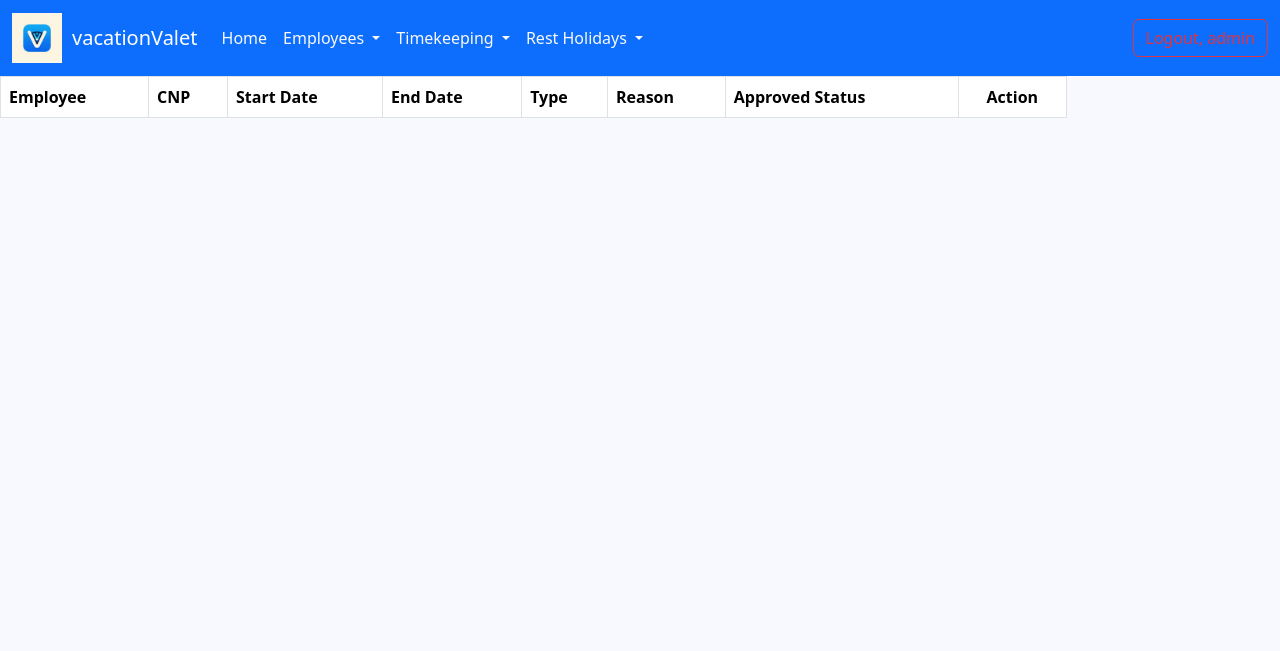
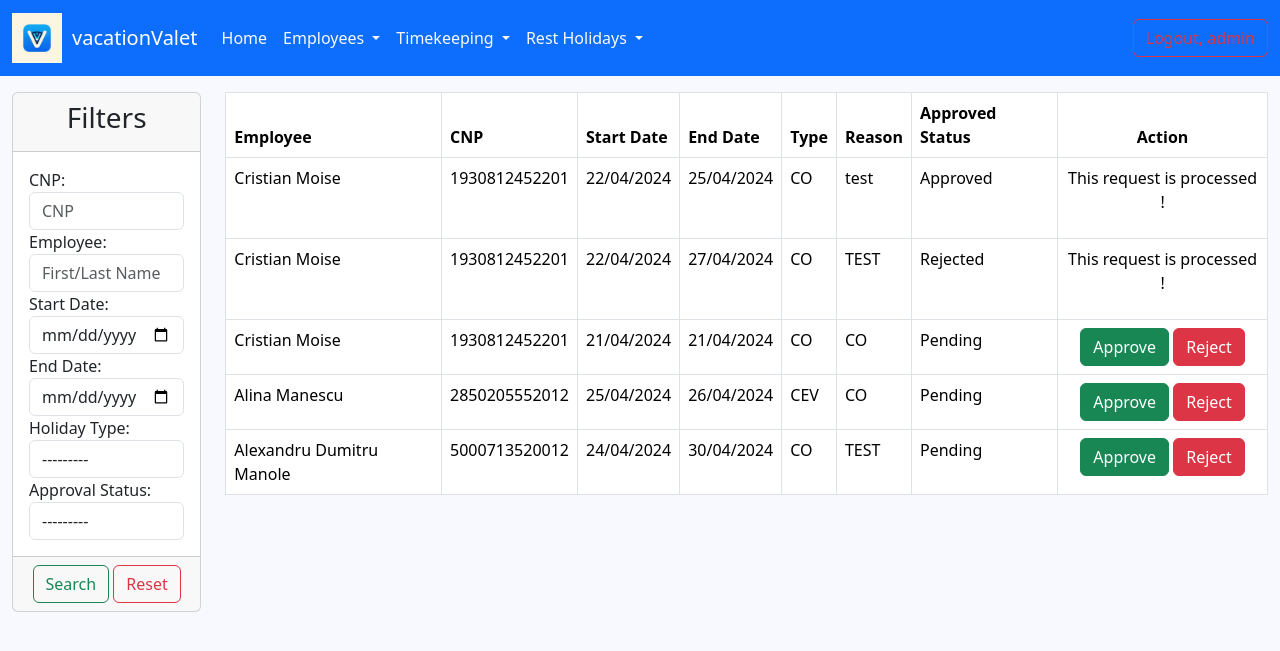
Before and after one commit to Moses9312/vacationValet, a Django app: page /list_requests/ in a window 1280 px wide. Shown: the top 651 px of the page. Run offline with Django 5.2, Linux system fonts and the light colour scheme; a user stored in the database is signed in; data comes from the database, SQL or seed files in the repository; both versions use the stored data as it was before the commit; lists and menus that the app fills with data are empty.

Commit message:
Creating the project and do some things on it.

```diff
--- a/employee/filters.py
+++ b/employee/filters.py
@@ -1,7 +1,7 @@
 import django_filters
 from django import forms
 
-from employee.models import Employee, Department
+from employee.models import Employee, Department, HolidayRequest
 
 
 class EmployeeFilter(django_filters.FilterSet):
@@ -23,7 +23,31 @@
         widget=forms.Select(attrs={'class': 'form-control'}),
         choices=[(dep.id, dep.name) for dep in Department.objects.all()])
 
+    class Meta:
+        model = Employee
+        fields = ['cnp', 'first_name', 'last_name', 'username', 'gender', 'email', 'departament']
 
-class Meta:
-    model = Employee
-    fields = ['cnp', 'first_name', 'last_name', 'username', 'gender', 'email', 'departament']
+
+class HolidayFilter(django_filters.FilterSet):
+    cnp = django_filters.CharFilter(field_name='employee__cnp', lookup_expr='icontains', label='CNP',
+                                    widget=forms.TextInput(attrs={'class': 'form-control', 'placeholder': 'CNP'}))
+    employee = django_filters.CharFilter(method='filter_employee', lookup_expr='icontains', label='Employee',
+                                         widget=forms.TextInput(
+                                             attrs={'class': 'form-control', 'placeholder': 'First/Last Name'}))
+    start_date = django_filters.DateFilter(lookup_expr='icontains', label='Start Date',
+                                           widget=forms.DateInput(attrs={'class': 'form-control', 'type': 'date'})
+                                           )
+    end_date = django_filters.DateFilter(lookup_expr='icontains', label='End Date',
+                                         widget=forms.DateInput(attrs={'class': 'form-control', 'type': 'date'}))
+    type = django_filters.ChoiceFilter(label='Holiday Type', choices=HolidayRequest.TYPE_CHOICES,
+                                       widget=forms.Select(attrs={'class': 'form-control'}))
+    approval_status = django_filters.ChoiceFilter(label='Approval Status', choices=HolidayRequest.APPROVAL_CHOICES,
+                                                  widget=forms.Select(attrs={'class': 'form-control'}))
+
+    def filter_employee(self, queryset, value):
+        return queryset.filter(employee__first_name__icontains=value) | queryset.filter(
+            employee__last_name__icontains=value)
+
+    class Meta:
+        model = HolidayRequest
+        fields = ['cnp', 'employee', 'start_date', 'end_date', 'type', 'approval_status']
--- a/employee/forms.py
+++ b/employee/forms.py
@@ -150,7 +150,8 @@
                        'min': str(date.today())}),
             'type': Select(attrs={'class': 'form-control', 'id': 'id_type'}),
             'attachment': FileInput(attrs={'class': 'form-control', 'id': 'id_attachment'}),
-            'reason': TextInput(attrs={'class': 'form-control'})
+            'reason': TextInput(attrs={'class': 'form-control'}),
+            'approval_status': Select(attrs={'class': 'form-control', 'id': 'id_approval_status'}),
         }
 
 
--- a/employee/views.py
+++ b/employee/views.py
@@ -8,7 +8,7 @@
 from django.utils import timezone
 from django.views.generic import CreateView, ListView, DeleteView, UpdateView, DetailView
 
-from employee.filters import EmployeeFilter
+from employee.filters import EmployeeFilter, HolidayFilter
 from employee.forms import EmployeeForm, EmployeeUpdateForm, HolidayRequestForm
 from employee.models import Employee, TimeRecord, HolidayRequest, Department
 
@@ -106,15 +106,16 @@
 
 @login_required
 def record_time_view(request):
-    # supervisor = Employee.objects.get(id=request.user.id)
-    # if supervisor.is_supervisor:
-    #     department = supervisor.departament
-    #     employees = Employee.objects.filter(departament=department, is_superuser=False)
-    # else:
-    #     # Tratează cazul în care utilizatorul autentificat nu este un supervizor
-    #     employees = []
+    current_user = request.user  # Utilizatorul logat
+    current_employee = Employee.objects.get(username=current_user.username)
+    department = current_employee.departament
 
-    employees = Employee.objects.filter(is_superuser=False)
+    if current_user.is_superuser:
+        # Dacă utilizatorul este admin, obținem toti angajatii
+        employees = Employee.objects.filter(is_superuser=False)
+    else:
+        # Altfel, obținem angajații din același departament cu angajatul curent
+        employees = Employee.objects.filter(departament=department, is_superuser=False)
 
     # Obtinem zilele din luna curenta
     today = timezone.now()
@@ -191,22 +192,33 @@
     context_object_name = 'holiday_requests'
 
     def get_queryset(self):
-        departaments = Department.objects.filter(supervisor=self.request.user)
-        members = Employee.objects.filter(department__in=departaments)
-        requests = HolidayRequest.objects.filter(employee__in=members)
-        return requests
+        if self.request.user.is_superuser:
+            return HolidayRequest.objects.all()
+        else:
+            departaments = Department.objects.filter(supervisor=self.request.user)
+            members = Employee.objects.filter(department__in=departaments)
+            requests = HolidayRequest.objects.filter(employee__in=members)
+            return requests
+
+    def get_context_data(self, **kwargs):
+        data = super().get_context_data(**kwargs)
+
+        requests = HolidayRequest.objects.all()
+        myfilter = HolidayFilter(self.request.GET, queryset=requests)
+        requests = myfilter.qs
+        data['holiday_requests'] = requests
+        data['filter'] = myfilter.form
+
+        return data
 
 
 def approve_requests(request):
     id = request.POST.get('id')
     approve = int(request.POST.get('approve', 0))
-    print(id, approve)
     holiday_request = HolidayRequest.objects.get(id=id)
     if approve == 1:
-        print('approving')
         holiday_request.approval_status = 'approved'
     else:
-        print('rejecting')
         holiday_request.approval_status = 'rejected'
     holiday_request.save()
     return redirect('list-requests')
--- a/hrApp/settings.py
+++ b/hrApp/settings.py
@@ -108,6 +108,8 @@
 LANGUAGE_CODE = "en-us"
 TIME_ZONE = "Europe/Bucharest"
 
+DATE_INPUT_FORMATS = ['%d/%m/%Y']
+
 USE_I18N = True
 
 USE_TZ = True
@@ -116,7 +118,7 @@
 # https://docs.djangoproject.com/en/5.0/howto/static-files/
 
 STATIC_URL = "/static/"
-STATICFILES_DIRS = (os.path.join(BASE_DIR), 'static')
+STATICFILES_DIRS = [os.path.join(BASE_DIR, 'static')]
 
 # Media Files
 
@@ -135,8 +137,8 @@
 DEFAULT_AUTO_FIELD = "django.db.models.BigAutoField"
 AUTH_USER_MODEL = 'employee.Employee'
 
+# EMAIL_BACKEND = "django.core.mail.backends.console.EmailBackend"
 EMAIL_BACKEND = 'django.core.mail.backends.smtp.EmailBackend'
-# EMAIL_BACKEND = "django.core.mail.backends.console.EmailBackend"
 EMAIL_HOST = 'smtp.gmail.com'
 EMAIL_USE_TLS = True
 EMAIL_PORT = 587
--- a/templates/record_time/record_time.html
+++ b/templates/record_time/record_time.html
@@ -39,7 +39,7 @@
             <table class="table table-bordered">
                 <thead class="sticky-header">
                 <tr>
-                    <th id="empl">Employee</th>
+                    <th>Employee</th>
                     {% for day in days %}
                         <th id="{% if day in weekend_days %}weekdays{% endif %}">{{ day }}</th>
                     {% endfor %}
--- a/templates/rest_holidays/holiday_request_list.html
+++ b/templates/rest_holidays/holiday_request_list.html
@@ -4,12 +4,30 @@
 {% block title %}List Requests{% endblock %}
 
 {% block head %}
-    {#    <link rel="stylesheet" type="text/css" href="{% static 'css/add_leave_request/approve_leave_request.css' %}">#}
-    {#    <script type="text/javascript" src={% static "js/add_leave_request/approve_leave_request.js" %}></script>#}
+    <link rel="stylesheet" type="text/css" href="{% static 'css/add_leave_request/approve_leave_request.css' %}">
+    <script type="text/javascript" src={% static "js/add_leave_request/approve_leave_request.js" %}></script>
 {% endblock %}
 
 {% block content %}
-    <div class="col-md-10 gy-5">
+    <div class="container-fluid">
+        <div class="row">
+            <div class="col-md-2 gy-3">
+                <div class="card">
+                    <div class="card-header">
+                        <h3 class="text-center">Filters</h3>
+                    </div>
+                    <form method="get">
+                        <div class="card-body">
+                            {{ filter }}
+                        </div>
+                        <div class="card-footer text-center">
+                            <button type="submit" class="btn btn-outline-success">Search</button>
+                            <a href="{% url 'list-requests' %}" class="btn btn-outline-danger">Reset</a>
+                        </div>
+                    </form>
+                </div>
+            </div>
+            <div class="col-md-10 gy-3">
                 <table class="table table-bordered">
                     <thead>
                     <tr>
@@ -28,35 +46,43 @@
                         <tr>
                             <td>{{ holiday.employee.first_name }} {{ holiday.employee.last_name }}</td>
                             <td>{{ holiday.employee.cnp }}</td>
-                    <td>{{ holiday.start_date }}</td>
-                    <td>{{ holiday.end_date }}</td>
-                    <td>{{ holiday.type }}</td>
+                            <td>{{ holiday.start_date|date:'d/m/Y' }}</td>
+                            <td>{{ holiday.end_date|date:'d/m/Y' }}</td>
+                            <td>
+                                {% for option in holiday.TYPE_CHOICES %}
+                                    {% if option.0 == holiday.type %}
+                                        {{ option.1 }}
+                                    {% endif %}
+                                {% endfor %}
+                            </td>
                             <td>{{ holiday.reason }}</td>
-                    <td>{{ holiday.approval_status }}</td>
+                            <td>
+                                {% for option in holiday.APPROVAL_CHOICES %}
+                                    {% if option.0 == holiday.approval_status %}
+                                        {{ option.1 }}
+                                    {% endif %}
+                                {% endfor %}
+                            </td>
                             <td class="text-center">
+                                {% if holiday.approval_status == 'pending' %}
                                     <form method="post" action="{% url 'approve-request' %}">
                                         {% csrf_token %}
                                         <input type="hidden" name="id" value="{{ holiday.id }}">
-                            <button type="submit" class="btn btn-success" name="approve" value="1">Approve</button>
-                            <button type="submit" class="btn btn-danger" name="reject" value="1">Reject</button>
+                                        <button type="submit" class="btn btn-success btn-approve" name="approve"
+                                                value="1">
+                                            Approve
+                                        </button>
+                                        <button type="submit" class="btn btn-danger btn-reject" name="reject" value="1">
+                                            Reject
+                                        </button>
                                     </form>
+                                {% else %}
+                                    <p>This request is processed ! </p>
+                                {% endif %}
                             </td>
                         </tr>
                         </tbody>
                     {% endfor %}
                 </table>
             </div>
-    <script>
-
-        {#function httpGet(url) {#}
-        {#    let request = new XMLHttpRequest();#}
-        {#    request.open("GET", url, false);#}
-        {#    request.send(null);#}
-        {#    return request.responseText;#}
-        {# }#}
-
-        {#function approveHolidayRequest() {#}
-        {##}
-        {# }#}
-    </script>
 {% endblock %}
```
Also changed, not shown: employee/models.py (+37 -2 lines), hrApp/__init__.py (+8 -0 lines), static/css/time_record/time_record.css (+14 -7 lines), templates/employee/list_of_employees.html (+9 -2 lines), templates/rest_holidays/approve_leave_request.html (+34 -34 lines), db.sqlite3, employee/migrations/0006_remove_employee_is_supervisor.py (added), employee/migrations/0007_alter_holidayrequest_attachment.py (added). Lines whose indentation alone changed are shown as unchanged.
